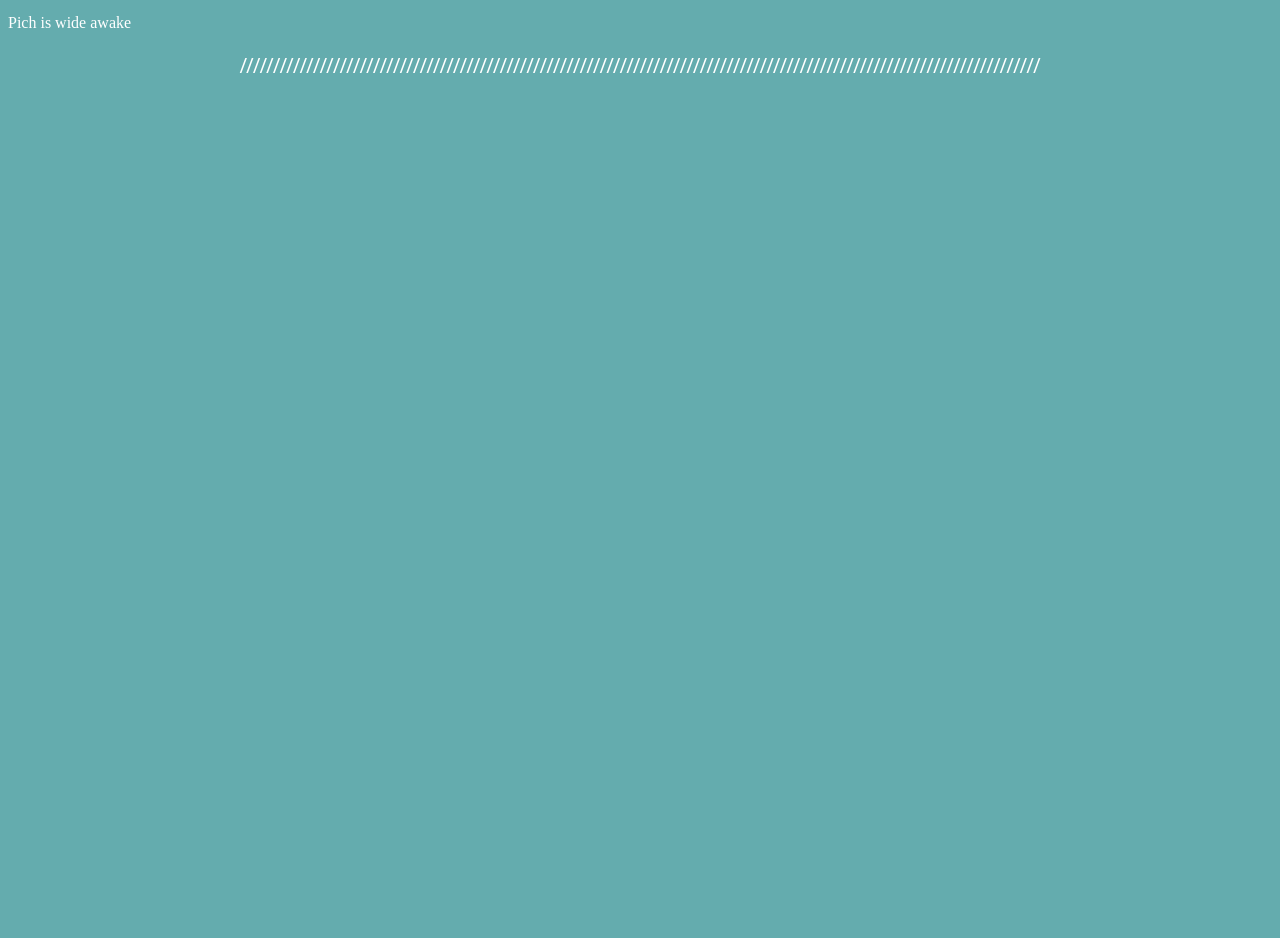
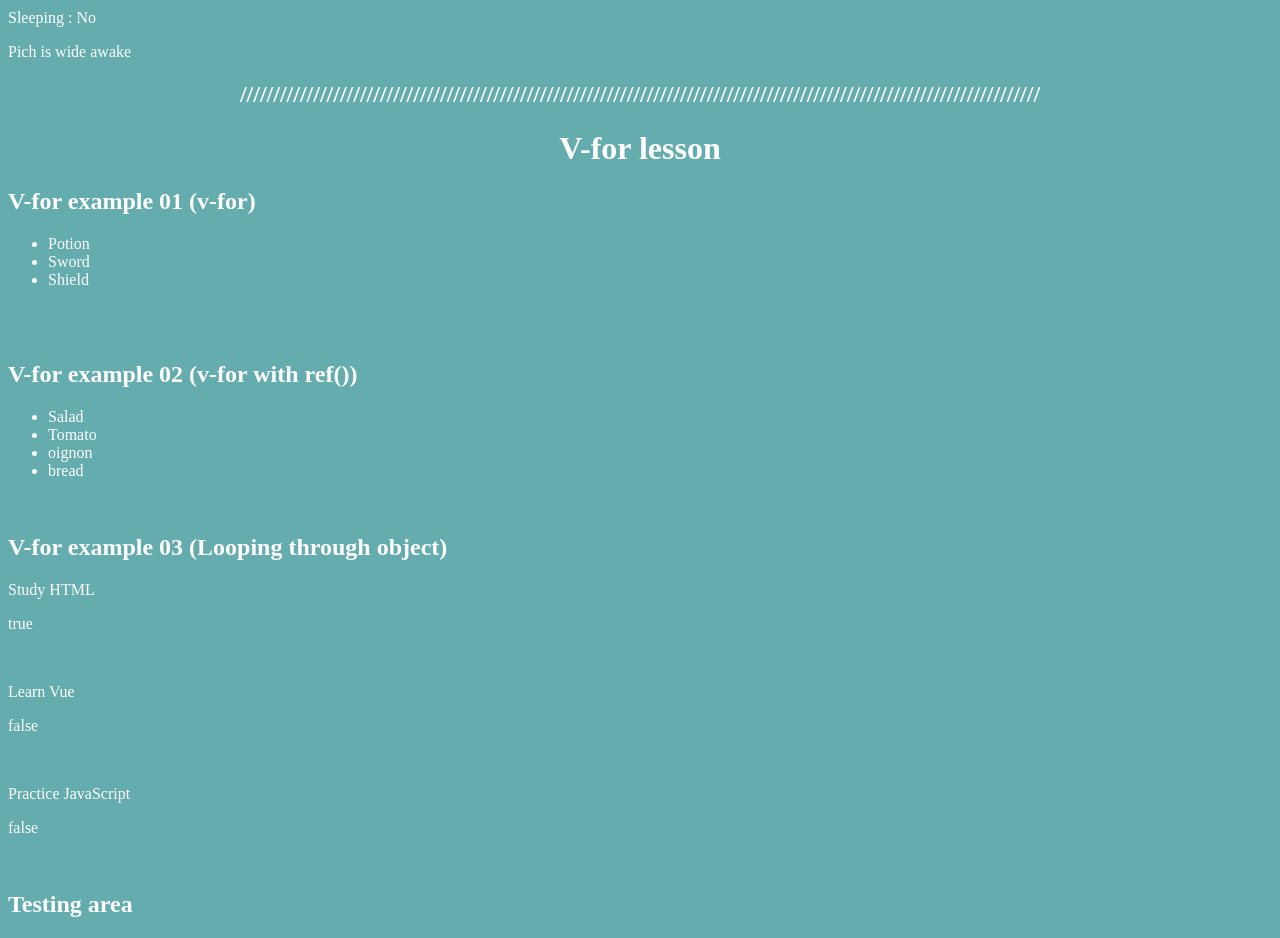
Before and after one commit to Nyups/Productivity_app_training, a Vue app in the folder frontend/: page / in a window 1280 px wide. Shown: the part 1443-2381 px from the top of the page. Before the commit the page ends 1542 px from the top, so only its background shows below. Built offline with nearby package versions, Linux system fonts and the light colour scheme.

Commit message:
V-for lesson part 1
The first half of the v-for lesson

```diff
--- a/frontend/src/App.vue
+++ b/frontend/src/App.vue
@@ -1,14 +1,27 @@
 <script setup>
-import ref from './components/lessons/ref.vue';
+import { ref } from 'vue';
+
+import refLesson from './components/lessons/refLesson.vue';
 import refExercise from './components/lessons/ref-exercise.vue';
+import vfor from './components/lessons/vfor.vue';
+
+// Lesson toggle
+const pastLesson = ref(true);
+
+function lessonSwitch() {
+  pastLesson.value = !pastLesson.value
+}
+
 </script>
 
 <template>
+  <button @click="lessonSwitch">Past Lesson</button>
+  <h2 class="separation" v-if="pastLesson">////////////////////////////////////////////////////////////////////////////////////////////////////////////////////////</h2>
+<refLesson v-if="pastLesson"/>
   <h2 class="separation">////////////////////////////////////////////////////////////////////////////////////////////////////////////////////////</h2>
-<ref/>
+<ref-exercise v-if="pastLesson"/>
   <h2 class="separation">////////////////////////////////////////////////////////////////////////////////////////////////////////////////////////</h2>
-<ref-exercise/>
-  <h2 class="separation">////////////////////////////////////////////////////////////////////////////////////////////////////////////////////////</h2>
+  <vfor/>
 </template>
 <style>
 * {
--- /dev/null
+++ b/frontend/src/components/lessons/vfor.vue
@@ -0,0 +1,90 @@
+<script setup>
+import { ref } from 'vue';
+
+// [OUR FIRST V-FOR] [Example-01]
+// With a simple array like this one :
+const items = ["Potion","Sword","Shield"];
+// We can loop through that array directly in our template.
+
+
+// [USING "v-for" WITH "ref()"] [Example 02]
+// basically the same exept our array look like this with "ref()" :
+const items02 = ref(["Salad","Tomato",'oignon']);
+// though we wtill have to use the .value to manipulate it like so for example:
+items02.value.push("bread");
+// and vue will automatically update and display the full array in the template thanks to "v-for".
+
+// [Distinction to remember] :
+// In JavaScript: "items.value"
+// In Template : "items"
+// Repeating an element : v-for="item in items"
+
+
+// [LOOPING THROUGH OBJECTS] [Example 03]
+// Supposing we have a task list like this one :
+const tasks = ref([
+    {id: 1,name: "Study HTML", done: "true"},
+    {id: 2,name: "Learn Vue", done: "false"},
+    {id: 3,name: "Practice JavaScript", done: "false"}
+]);
+// Each element is an object with Two properties : "name" and "done".
+// We can still use the "v-for" the exact same way : (see at the matching template example)
+
+
+// [GETTING THE INDEX OF AN ITEM] [Example 04]
+//
+
+
+// [TESTING AREA]
+
+</script>
+
+<template>
+    <h1 class="heading">V-for lesson</h1>
+
+    <!--[Example-01] (v-for)-->
+    <h2>V-for example 01 (v-for)</h2>
+    <ul>
+        <!--
+        -"v-for": tells Vue to repeat an element
+        -"potato": is the temporary variable representing the current element of the array and can be nammed anything.
+        -"in items": tells Vue which array to loop through.
+        -"{{ potato }}": Display the current value in the template / HTML.
+
+        Basically our little code is saying:
+        "For every item(or potato in our case), create one <li> and display that item."
+        -->
+        <li v-for="potato in items">
+            {{ potato }}
+        </li>
+        <br>
+    </ul>
+    <br>
+
+    <!--[Example 02] (v-for with ref)-->
+    <h2>V-for example 02 (v-for with ref())</h2>
+    <ul>
+        <li v-for="ingredients in items02">
+            {{ ingredients }}
+        </li>
+    </ul>
+    <br>
+
+    <!--[Example 03] (Looping through object)-->
+    <h2>V-for example 03 (Looping through object)</h2>
+    <div v-for="task in tasks">
+        <p>{{ task.name }}</p>
+        <p>{{ task.done }}</p>
+        <br>
+    </div>
+
+
+<!-- [TESTING AREA] -->
+ <h2>Testing area</h2>
+</template>
+
+<style scoped>
+.heading {
+    text-align: center;
+}
+</style>
```
Also changed, not shown: frontend/src/components/lessons/refLesson.vue (renamed from frontend/src/components/lessons/ref.vue).
